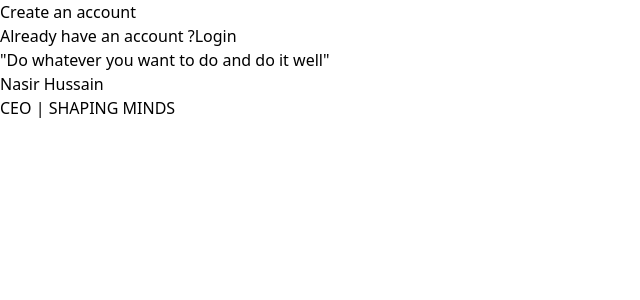
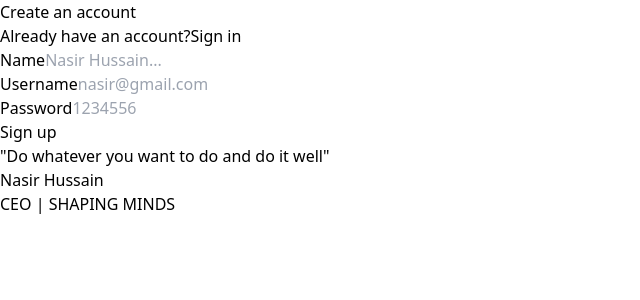
Before and after one commit to nasirhuss86/blog, a React (Vite) app in the folder frontend/: page /signup in a window 1280 px wide. Shown: the top 300 px of the page, without its empty margins (0-640 px from the left). Built offline with nearby package versions, Linux system fonts and the light colour scheme.

Commit message:
Updated authentication components

```diff
--- a/frontend/src/components/Auth.tsx
+++ b/frontend/src/components/Auth.tsx
@@ -1,21 +1,91 @@
-import { Link } from "react-router-dom"
-export const Auth = ({type} : {type : "signup" | "signin"}) => {
-    return (
-        <div className="h-screen items-center flex justify-center flex-col">
-            <div className=" ">
+import { Link } from "react-router-dom";
+import { useState, ChangeEvent } from "react";
+import { SignupInput } from "@nasirhuss86/meddium-common";
 
-              <div className=" flex justify-center text-xl font-extrabold   ">
-                Create an account
-              </div>
+export const Auth = ({ type }: { type: "signup" | "signin" }) => {
+  const [postInputs, setPostInputs] = useState<SignupInput>({
+    name: "",
+    username: "",
+    password: "",
+    email: "",
+  });
 
-               <div className=" flex text-slate-400  text-base flex ">
-                 Already have an account ?
-                 <Link className="pl-2 underline text-gray-500" to={"/signin"}>
-                   Login
-                 </Link>
-                </div>
-           </div>
+  return (
+    <div className="h-screen flex justify-center items-center">
+      <div className="w-full max-w-md">
+        <div className="text-center mb-6">
+          <div className="text-3xl font-extrabold">Create an account</div>
+
+          <div className="text-slate-400">
+            {type === "signin" ? "Don't have an account?" : "Already have an account?" }
+            <Link className="pl-2 underline" to={ type === "signin" ? "/signup" : "/signin" }>
+              {type === "signin" ? "Sign up" : "Sign in" }
+            </Link>
+          </div>
+
         </div>
+        <div className="space-y-4">
+          {type === "signup" ? <LabelledInput
+            label="Name"
+            placeholder="Nasir Hussain..."
+            onChange={(e) => {
+              setPostInputs({
+                ...postInputs,
+                name: e.target.value,
+              });
+            }}
+          />:null}
+          <LabelledInput
+            label="Username"
+            placeholder="nasir@gmail.com"
+            onChange={(e) => {
+              setPostInputs({
+                ...postInputs,
+                username: e.target.value,
+              });
+            }}
+          />
+          <LabelledInput
+            label="Password"
+            type="password"
+            placeholder="1234556"
+            onChange={(e) => {
+              setPostInputs({
+                ...postInputs,
+                password: e.target.value,
+              });
+            }}
+          />
+          <button
+            type="button"
+            className="mt-8 w-full text-white bg-gray-800 hover:bg-gray-900 focus:outline-none focus:ring-4 focus:ring-gray-300 font-medium rounded-lg text-sm px-5 py-2.5 me-2 mb-2 dark:bg-gray-800 dark:hover:bg-gray-700 dark:focus:ring-gray-700 dark:border-gray-700"
+          >
+            {type === "signup" ? "Sign up" : "Sign in"}
+          </button>
+        </div>
+      </div>
+    </div>
+  );
+};
 
-    )
+interface LabelledInputType {
+  label: string;
+  placeholder: string;
+  onChange: (e: ChangeEvent<HTMLInputElement>) => void;
+  type?: string;
 }
+
+function LabelledInput({ label, placeholder, onChange, type }: LabelledInputType) {
+  return (
+    <div>
+      <label className="block mb-2 text-sm font-bold text-black">{label}</label>
+      <input
+        onChange={onChange}
+        type={type || "text"}
+        className="bg-gray-50 border border-gray-300 text-gray-900 text-sm rounded-lg focus:ring-blue-500 focus:border-blue-500 block w-full p-2.5"
+        placeholder={placeholder}
+        required
+      />
+    </div>
+  );
+}
--- a/frontend/src/pages/Signin.tsx
+++ b/frontend/src/pages/Signin.tsx
@@ -1,7 +1,18 @@
-export const Signin = () => {
+import { Quote } from "../components/Quote"
+import { Auth } from "../components/Auth"
+
+export const Signin= () => {
     return (
-        <div>
-            <h1>Signin</h1>
+        <div className="grid grid-cols-1 lg:grid-cols-2 ">
+            <div className="">
+                <Auth type="signin" />
+            </div >
+
+            <div className="hidden lg:block">
+            <Quote  />
+
+            </div>
+
         </div>
     )
 }
--- a/frontend/src/pages/Signup.tsx
+++ b/frontend/src/pages/Signup.tsx
@@ -3,12 +3,12 @@ import { Auth } from "../components/Auth"
 
 export const Signup= () => {
     return (
-        <div className="grid grid-cols-2 ">
+        <div className="grid grid-cols-1 lg:grid-cols-2 ">
             <div className="">
                 <Auth type="signup" />
             </div >
 
-            <div className="invisible lg:visible ">
+            <div className="hidden lg:block">
             <Quote  />
 
             </div>
```
